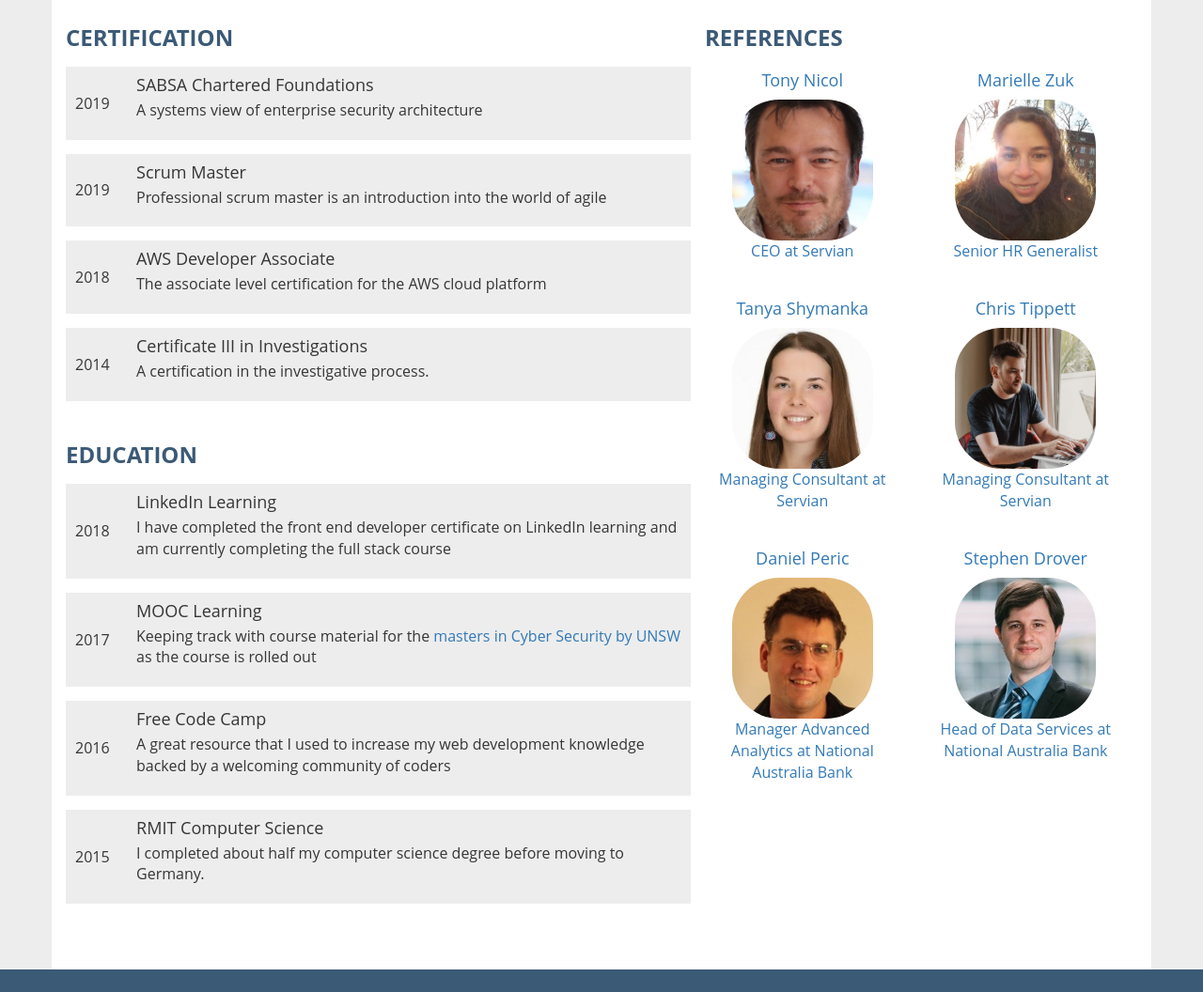
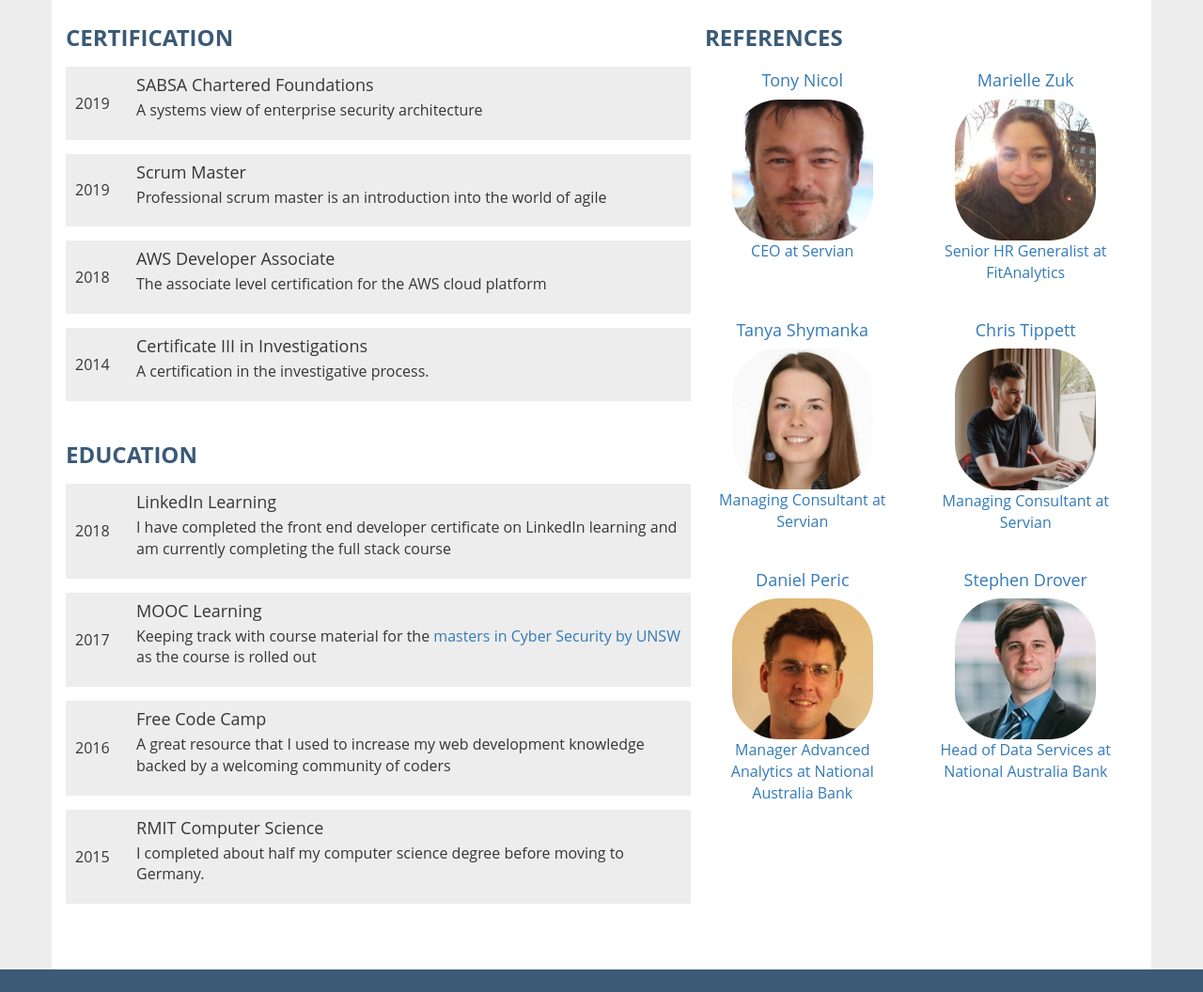
Before and after one commit to Athaman/athaman.github.io, a plain HTML site: page index.html in a window 1280 px wide. Shown: the part 2847-3903 px from the top of the page at 94% size. Drawn offline with nearby package versions, Linux system fonts and the light colour scheme.

Commit message:
ready to go

```diff
--- a/index.html
+++ b/index.html
@@ -476,7 +476,7 @@
               <a href="https://www.linkedin.com/in/marielle-zuk-497a9959/" target=_blank>
                 <h4>Marielle Zuk</h4>
                 <img src="img/marielle.jpg" />
-                <p>Senior HR Generalist</p>
+                <p>Senior HR Generalist at FitAnalytics</p>
               </a>
             </div>
           </div>
```
